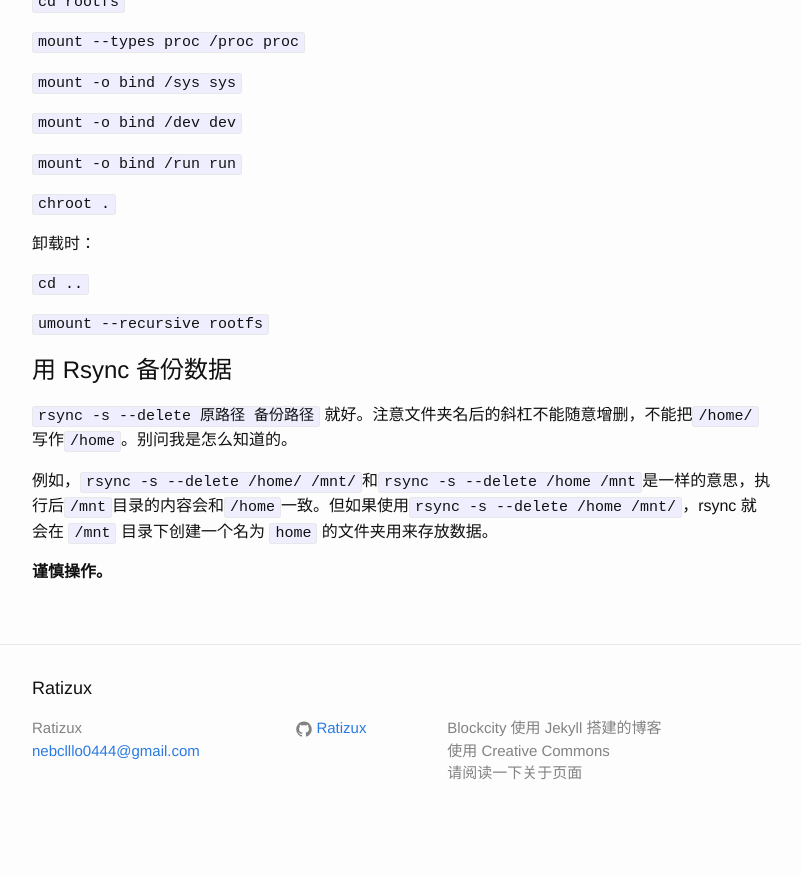
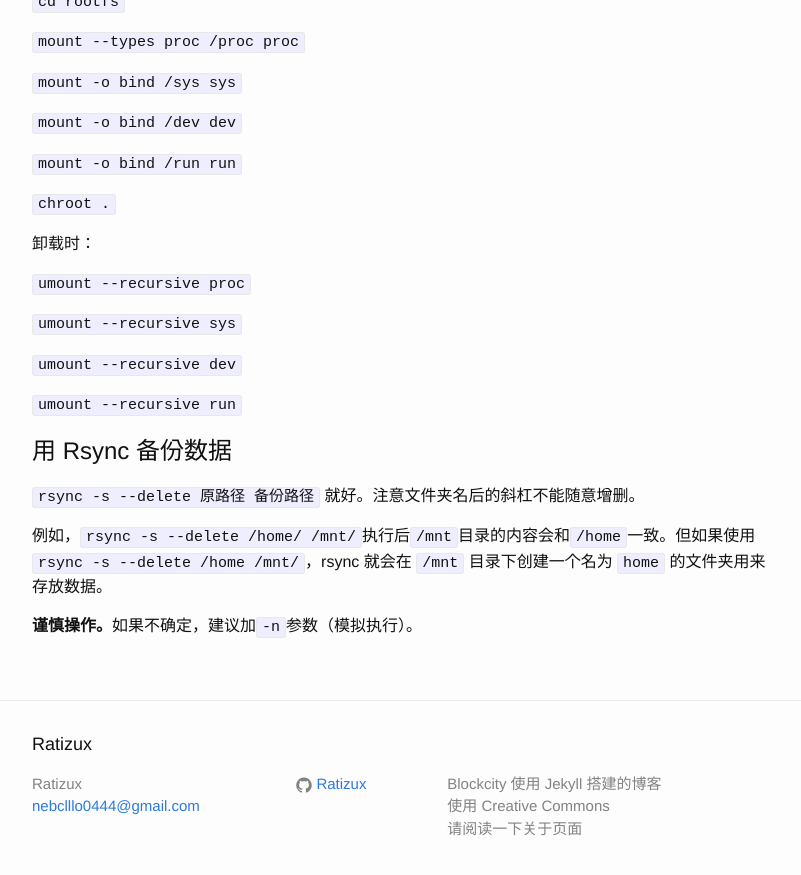
Before and after one commit to Ratizux/Ratizux.github.io, a Jekyll site: the page built from _posts/2019-06-22-1.md, in a window 1280 px wide and 900 px high, scrolled down 1338 px. Shown: the top 875 px of the window, without its empty margins (238-1039 px from the left). Built offline with Jekyll 4.4.1, drawn with Linux system fonts in a browser that asks for light colours; before the commit the page ends 2183 px from its top, so only the background shows below that.

Commit message:
fixed some typos

```diff
--- a/_posts/2019-06-22-1.md
+++ b/_posts/2019-06-22-1.md
@@ -68,14 +68,18 @@ title: '笔记 | Linux 的小技巧'
 
 卸载时：
 
-`cd ..`
+`umount --recursive proc`
 
-`umount --recursive rootfs`
+`umount --recursive sys`
+
+`umount --recursive dev`
+
+`umount --recursive run`
 
 # 用 Rsync 备份数据
 
-`rsync -s --delete 原路径 备份路径` 就好。注意文件夹名后的斜杠不能随意增删，不能把`/home/`写作`/home`。别问我是怎么知道的。
+`rsync -s --delete 原路径 备份路径` 就好。注意文件夹名后的斜杠不能随意增删。
 
-例如，`rsync -s --delete /home/ /mnt/`和`rsync -s --delete /home /mnt`是一样的意思，执行后`/mnt`目录的内容会和`/home`一致。但如果使用`rsync -s --delete /home /mnt/`，rsync 就会在 `/mnt` 目录下创建一个名为 `home` 的文件夹用来存放数据。
+例如，`rsync -s --delete /home/ /mnt/`执行后`/mnt`目录的内容会和`/home`一致。但如果使用`rsync -s --delete /home /mnt/`，rsync 就会在 `/mnt` 目录下创建一个名为 `home` 的文件夹用来存放数据。
 
-**谨慎操作。**
+**谨慎操作。**如果不确定，建议加`-n`参数（模拟执行）。
```
Also changed, not shown: _posts/2019-06-24-1.md (added, +13 -0 lines).
